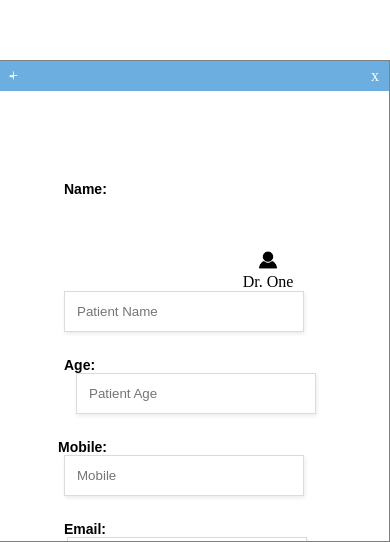
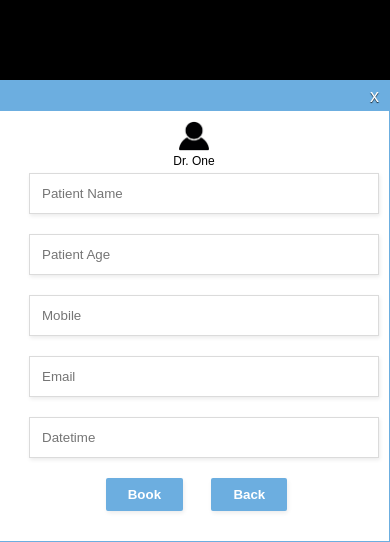
Before and after one commit to tailehuu/mk-ui, a website: page book_an_appoinment_form.html in a window 390 px wide. Shown: the part 302-844 px from the top of the page. Drawn offline with Linux system fonts and the light colour scheme.

Commit message:
Update UI

```diff
--- a/book_an_appoinment_form.html
+++ b/book_an_appoinment_form.html
@@ -11,17 +11,15 @@
     <script src="js/jquery.js" type="text/javascript"></script>
 </head>
 
-<body>
+<body style="background-color:black;">
     <div id="medkumo-sdk-container">
         <div class="medkumo-sdk-header">
-            <a class="medkumo-sdk-minimize-button">-</a>
-            <a class="medkumo-sdk-maximize-button">+</a>
             <a class="medkumo-sdk-close-button">x</a>
         </div>
 
         <div class="medkumo-sdk-body">
             <div class="medkumo-sdk-user-detail">
-                <img src="user.png" width="15%;" />
+                <img src="user.png" width="8%;" />
                 <br/>
                 <span class="">Dr. One</span>
             </div>
@@ -29,35 +27,30 @@
                 <form action="">
                     <div class="medkumo-sdk-form-row">
                         <label>
-                            <span>Name:</span>
                             <input type="text" placeholder="Patient Name">
                         </label>
                     </div>
 
                     <div class="medkumo-sdk-form-row">
                         <label>
-                            <span>Age:</span>
                             <input class="medkumo-sdk-form-row-age-input" type="text" placeholder="Patient Age">
                         </label>
                     </div>
 
                     <div class="medkumo-sdk-form-row">
                         <label>
-                            <span class="medkumo-sdk-form-row-mobile-span">Mobile:</span>
                             <input type="text" placeholder="Mobile">
                         </label>
                     </div>
 
                     <div class="medkumo-sdk-form-row">
                         <label>
-                            <span>Email:</span>
                             <input class="medkumo-sdk-form-row-email-input" type="text" placeholder="Email">
                         </label>
                     </div>
 
                     <div class="medkumo-sdk-form-row">
                         <label>
-                            <span>Appointment Date & Time:</span>
                             <input type="text" placeholder="Datetime">
                         </label>
                     </div>
--- a/css/style.scss
+++ b/css/style.scss
@@ -1,11 +1,36 @@
+#medkumo-sdk-container-booking {
+    font-size: 12px;
+    position: fixed;
+    bottom: 0px;
+    right: 0px;
+    width: 70px;
+    text-align: center;
+    text-decoration: none;
+
+    .medkumo-sdk-book-an-appointment-button{
+      padding: 5px 15px;
+      webkit-box-shadow: none;
+      -moz-box-shadow: none;
+      box-shadow: none;
+      background-color: #6caee0;
+      background-image: -webkit-linear-gradient(top,#6caee0,#6caee0);
+      background-image: -moz-linear-gradient(top,#6caee0,#6caee0);
+      background-image: -ms-linear-gradient(top,#6caee0,#6caee0);
+      background-image: -o-linear-gradient(top,#6caee0,#6caee0);
+      background-image: linear-gradient(top,#6caee0,#6caee0);
+      border: 1px solid #6caee0;
+      color: #fff;
+    }
+}
+
 #medkumo-sdk-container {
-    font-size: 12px;
-    max-width: 800px;
-    max-height: 480px;
     position: fixed;
     bottom: 0;
     right: 0;
-    border: 1px solid gray;
+    border: 1px solid #6caee0;
+    background-color: #ffffff;
+    box-shadow: 0px 1px 1px rgba(0,0,0,0.2);
+    font: 12px sans-serif;
 
     .medkumo-sdk-header {
         position: relative;
@@ -17,37 +42,38 @@
 
         .medkumo-sdk-close-button {
             position: absolute;
+            text-shadow: 0 1px 1px rgba(0,0,0,0.8);
+            color: #ffffff;
+            cursor: pointer;
+            font-size: 1.5em;
             right: 10px;
-        }
-
-        .medkumo-sdk-maximize-button,
-        .medkumo-sdk-minimize-button {
-            position: absolute;
-            left: 10px;
         }
     }
 
     .medkumo-sdk-body {
-        max-width: 800px;
+        max-height: 410px;
         padding: 10px;
+        overflow-y: scroll;
 
         .medkumo-sdk-user-detail{
-            float: right;
-            margin-top: 150px;
-            margin-right: 50px;
-            text-align: center;
+          text-align: center;
+          padding-bottom: 5px;
         }
 
         .medkumo-sdk-list-of-doctor {
-            float: left;
-            text-align: center;
-            max-width: 527px;
-            padding: 0 10px;
-            box-sizing: border-box;
+          float: left;
+          text-align: center;
+          width: 340px;
+          height: 410px;
+          box-sizing: border-box;
 
             .medkumo-sdk-item{
               float: left;
               margin: 5px;
+
+              img{
+                width: 6em;
+              }
 
               .medkumo-sdk-book-an-appointment-button {
                   padding: 5px 15px;
@@ -68,37 +94,33 @@
         }
 
         .medkumo-sdk-book-an-appointment {
-            max-width: 640px;
             margin: 0 auto;
-            padding: 55px;
+            padding-left: 55px;
             box-sizing: border-box;
-            background-color: #ffffff;
-            font: bold 14px sans-serif;
             text-align: center;
+            padding-left: 5px;
+            width: 340px;
 
             input {
                 color: #5f5f5f;
                 box-sizing: border-box;
-                width: 240px;
+                width: 220px;
                 box-shadow: 1px 2px 4px 0 rgba(0, 0, 0, 0.08);
                 padding: 12px;
                 border: 1px solid #dbdbdb;
             }
 
             button {
-                /*display: block;*/
                 border-radius: 2px;
                 background-color: #6caee0;
                 color: #ffffff;
                 font-weight: bold;
                 box-shadow: 1px 2px 4px 0 rgba(0, 0, 0, 0.08);
-                padding: 14px 22px;
+                padding: 9px 22px;
                 border: 0;
-                /*margin: 0 183px 0;*/
             }
 
             .medkumo-sdk-form-row{
-                text-align: left;
                 margin-bottom: 20px;
 
                 .medkumo-sdk-form-row> label span {
@@ -108,32 +130,13 @@
                     width: 115px;
                     text-align: right;
                     vertical-align: top;
-                    padding: 12px 25px;
-                }
-
-                .medkumo-sdk-form-row-age-input{
-                    margin-left: 12px;
-                }
-
-                .medkumo-sdk-form-row-mobile-span{
-                    margin-left: -6px;
-                }
-
-                .medkumo-sdk-form-row-email-input{
-                    margin-left: 3px;
+                    padding: 12px 18px;
                 }
 
                 #medkumo-sdk-form-row-book-button {
-                    margin-left: 183px;
                     margin-right: 25px;
                 }
-
-                #medkumo-sdk-form-row-back-button {
-                    float: right;
-                    margin-right: 153px;
-                }
             }
-
         }
 
         .medkumo-sdk-clear {
@@ -147,72 +150,43 @@
 
 /*	Making the form responsive. Remove this media query
     if you don't need the form to work on mobile devices. */
-@media (max-width: 600px) {
-    .medkumo-sdk-book-an-appointment {
-        padding: 30px;
-        max-width: 480px;
-
-        .medkumo-sdk-form-row {
-            max-width: 300px;
-            margin: 25px auto;
-            text-align: left;
-
-            #medkumo-sdk-form-row-back-button {
-                margin-left: 0;
-                float: right;
-                margin-right: 0;
-            }
-
-            #medkumo-sdk-form-row-book-button {
-                margin-left: 0;
-            }
-
-            button {
-                margin: 0;
-            }
-
-            .medkumo-sdk-form-row > label span {
-                display: block;
-                text-align: left;
-                padding: 0 0 15px;
-            }
-        }
-
-    }
-}
 
 @media only screen and (max-width: 480px) {
     #medkumo-sdk-container {
         width: 100%;
         overflow-y: scroll;
 
-        .medkumo-sdk-user-detail {
-            float: none;
-            margin-top: 0;
-            text-align: center;
-        }
+        .medkumo-sdk-body{
+          .medkumo-sdk-list-of-doctor {
+              float: left;
+              text-align: center;
+              width: 100%;
+              margin: 5px;
 
-        #medkumo-sdk-form-row-back-button {
-          margin: 25px 67px;
-        }
+              .medkumo-sdk-item{
+                  width: 60%;
+              }
+          }
 
-        #medkumo-sdk-form-row-book-button {
-          margin-left: 0px;
-        }
+          .medkumo-sdk-book-an-appointment{
 
-        .medkumo-sdk-book-an-appointment {
-          input {
-              width: 190px;
+              .medkumo-sdk-form-row{
+                #medkumo-sdk-form-row-book-button {
+                  margin-left: 0px;
+                }
+              }
+
+              input{
+                  width: 350px;
+              }
+          }
+
+          .medkumo-sdk-user-detail {
+              float: none;
+              margin-top: 0;
+              text-align: center;
           }
         }
-
-        .medkumo-sdk-list-of-doctor {
-            float: left;
-            text-align: center;
-            width: 100%;
-            margin: 5px;
-        }
-
     }
 
 
```
Also changed, not shown: book.html (added, +21 -0 lines), list_doctor.html (+17 -35 lines), css/style.css, 1 other file.
